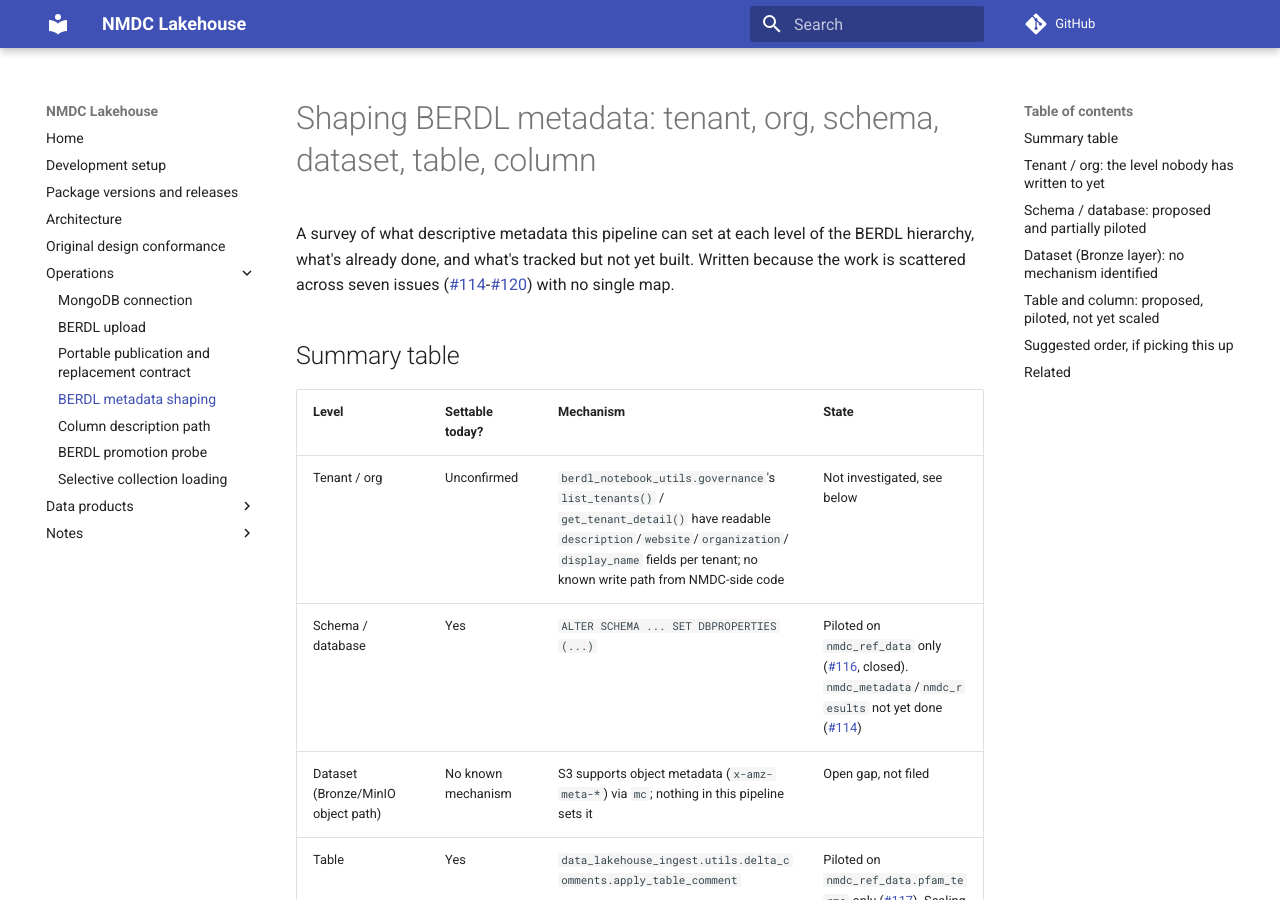
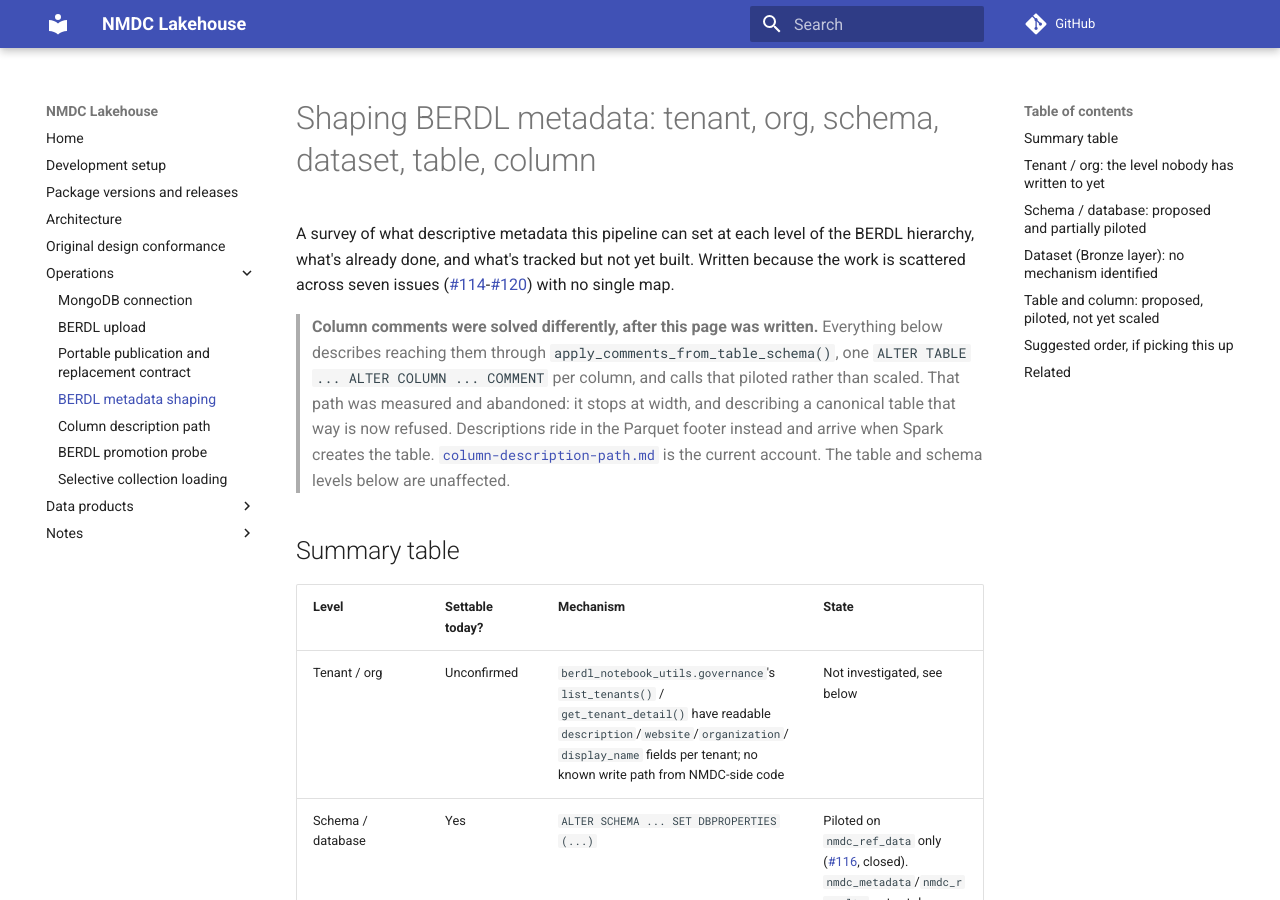
Before and after one commit to microbiomedata/nmdc-lakehouse, an MkDocs documentation site: the page built from docs/berdl-metadata-shaping.md, in a window 1280 px wide and 900 px high. Built offline with MkDocs 1.6.1 and Material for MkDocs 9.7.7, drawn with Linux system fonts in a browser that asks for light colours; comment, search, counter and statistics services are not loaded.

Commit message:
Stop the index carrying two accounts of the same mechanism
berdl-metadata-shaping.md still routed column comments through
apply_comments_from_table_schema and called that piloted rather than scaled, so
docs/ offered two incompatible explanations depending which page a reader
opened, and the abandoned one reads as current. It now opens with a note saying
that path was measured and abandoned, and pointing at the current account. The
table and schema levels it covers are unaffected, so the rest stands.

The probe namespace was described as "still in the catalog", which is an
undated present-tense claim about a live system I have not looked at since
2026-08-20. Rewritten to say what was recorded and when, and to say plainly that
its continued presence has not been checked.

Co-Authored-By: Claude <noreply@anthropic.com>

```diff
--- a/docs/berdl-metadata-shaping.md
+++ b/docs/berdl-metadata-shaping.md
@@ -3,6 +3,16 @@
 A survey of what descriptive metadata this pipeline can set at each level of the
 BERDL hierarchy, what's already done, and what's tracked but not yet built. Written
 because the work is scattered across seven issues ([#114](https://github.com/microbiomedata/nmdc-lakehouse/issues/114)-[#120](https://github.com/microbiomedata/nmdc-lakehouse/issues/120)) with no single map.
+
+> **Column comments were solved differently, after this page was written.**
+> Everything below describes reaching them through
+> `apply_comments_from_table_schema()`, one `ALTER TABLE ... ALTER COLUMN ...
+> COMMENT` per column, and calls that piloted rather than scaled. That path was
+> measured and abandoned: it stops at width, and describing a canonical table
+> that way is now refused. Descriptions ride in the Parquet footer instead and
+> arrive when Spark creates the table.
+> [`column-description-path.md`](column-description-path.md) is the current
+> account. The table and schema levels below are unaffected.
 
 ## Summary table
 
```
Also changed, not shown: docs/column-description-path.md (+4 -2 lines).
